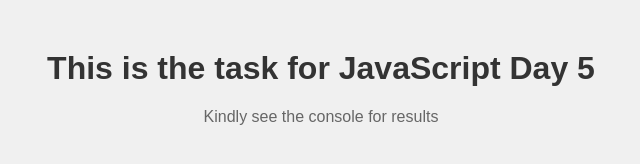
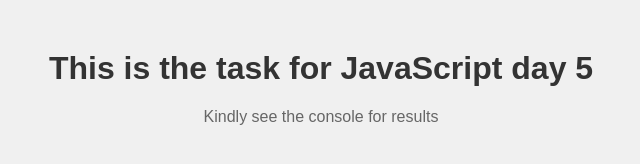
Before and after one commit to anbumani12/JavaScript-Day-5-Task, a plain HTML site: page index.html in a window 1280 px wide. Shown: the whole page, without its empty margins (319-959 px from the left). Drawn offline with Linux system fonts and the light colour scheme.

Commit message:
html completed

```diff
--- a/index.html
+++ b/index.html
@@ -9,7 +9,7 @@
 
 </head>
 <body>
-    <h1>This is the task for JavaScript Day 5</h1>
+    <h1>This is the task for JavaScript day 5</h1>
     <p>Kindly see the console for results</p>
     <script src="./script.js"></script>
 
```
